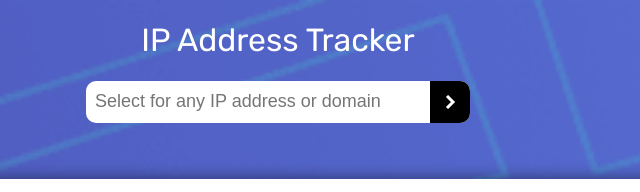
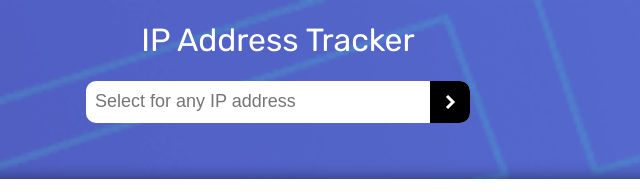
Before and after one commit to srinivasteja18/IP-Address-Tracker, a plain HTML site: page index.html in a window 1280 px wide. Shown: the top 192 px of the page, 362-1002 px from the left. Drawn offline with nearby package versions, Linux system fonts and the light colour scheme.

Commit message:
Update index.html

```diff
--- a/index.html
+++ b/index.html
@@ -19,7 +19,7 @@
       <div class="header">
         <h1>IP Address Tracker</h1>
         <div class="inputs">
-          <input class="inputSearch" type="text" placeholder="Select for any IP address or domain">
+          <input class="inputSearch" type="text" placeholder="Select for any IP address">
           <input class="button" type="button">
         </div>
         <div class="result">
```
